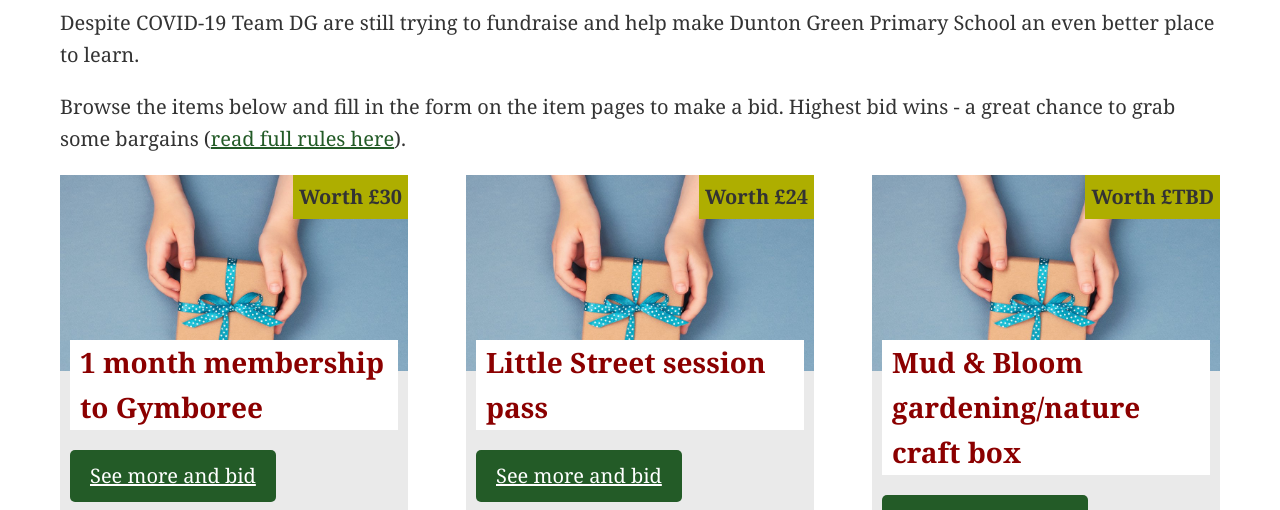
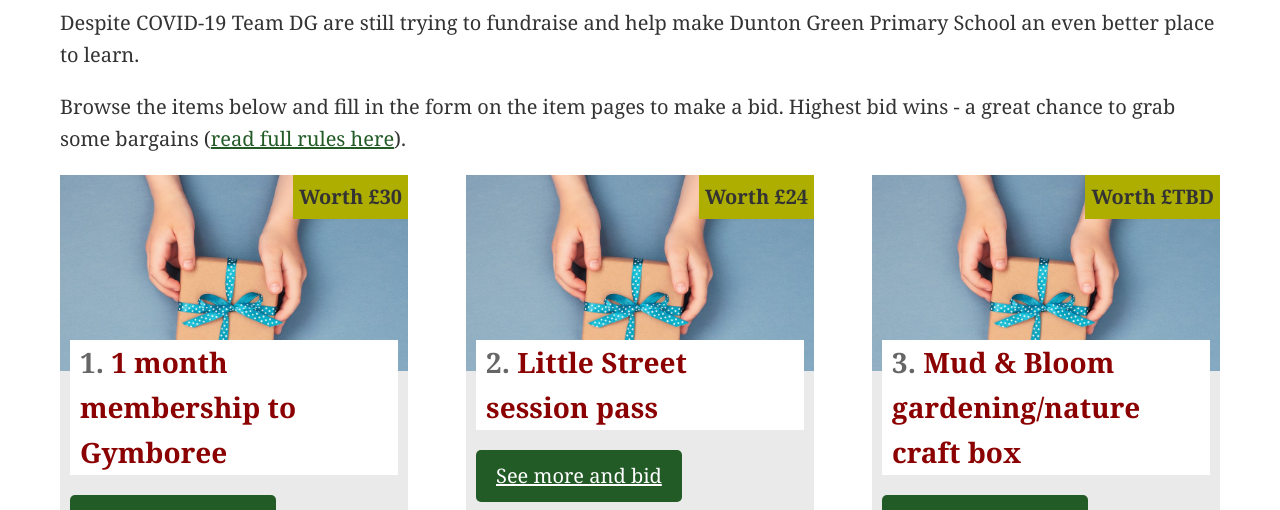
Before and after one commit to mattbee/team-dg-website, an Eleventy site: page index.njk in a window 1280 px wide. Shown: the part 288-798 px from the top of the page. Built offline with nearby package versions, Linux system fonts and the light colour scheme; Eleventy itself is replaced by a stand-in of ours; files that its build step writes are made by us from their sources.

Commit message:
Add index numbers for item listing page

```diff
--- a/index.njk
+++ b/index.njk
@@ -16,7 +16,7 @@
         <p class="item__value">Worth £{{ lot.price }}</p>
         <img class="item__image" src="{{lot.image}}" alt="" />
       </div>
-      <h3 class="item__title" >{{ lot.item }}</h3>
+      <h3 class="item__title" ><span class="item__number">{{ loop.index }}.</span> {{ lot.item }}</h3>
       <a href="lots/{{ lot.item | slug }}" class="btn">See more and bid</a>
     </li>
   {%- endfor -%}
--- a/scss/main.scss
+++ b/scss/main.scss
@@ -156,6 +156,9 @@
 
 .item {
   background: #eaeaea;
+  .item__number {
+    color: #666;
+  }
   .item__title {
     color: darkred;
     font-size: 1.4rem;
```
Also changed, not shown: _includes/css/main.css.
